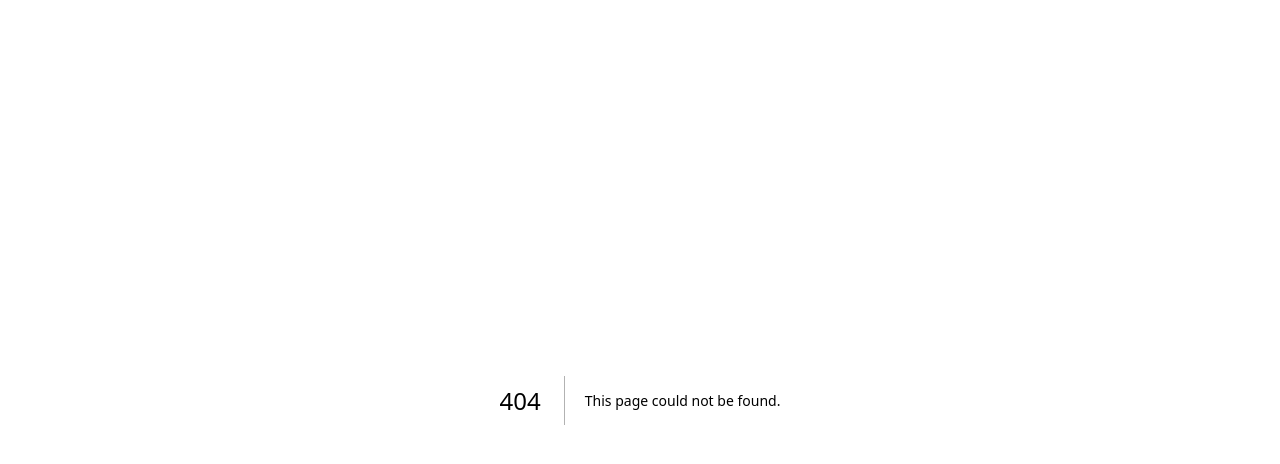
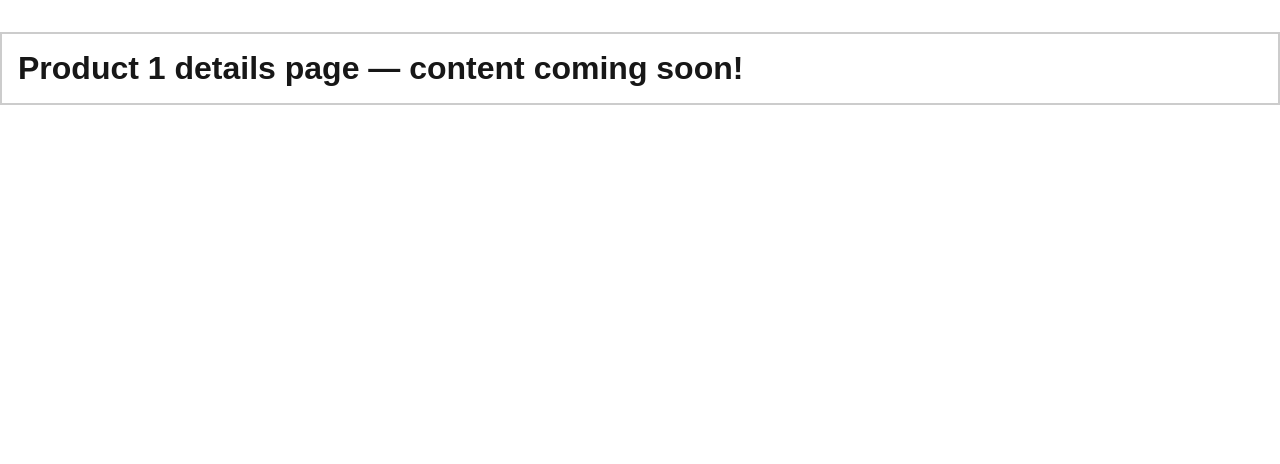
Before and after one commit to akverma2496/nextjs-learn, a Next.js app: page /products/1 in a window 1280 px wide. Before the commit this address had no page. Shown: the top 464 px of the page. Built offline with nearby package versions, Linux system fonts and the light colour scheme.

Commit message:
task-2-dynamic-route

```diff
--- /dev/null
+++ b/src/app/products/[id]/page.js
@@ -0,0 +1,10 @@
+
+export default async function ProductPage({ params }) {
+  const { id } = await params;
+
+  return (
+    <main style={{ border: '2px solid #ccc', padding: '1rem', marginTop: '2rem' }}>
+      <h1>Product {id} details page — content coming soon!</h1>
+    </main>
+  );
+}
```
